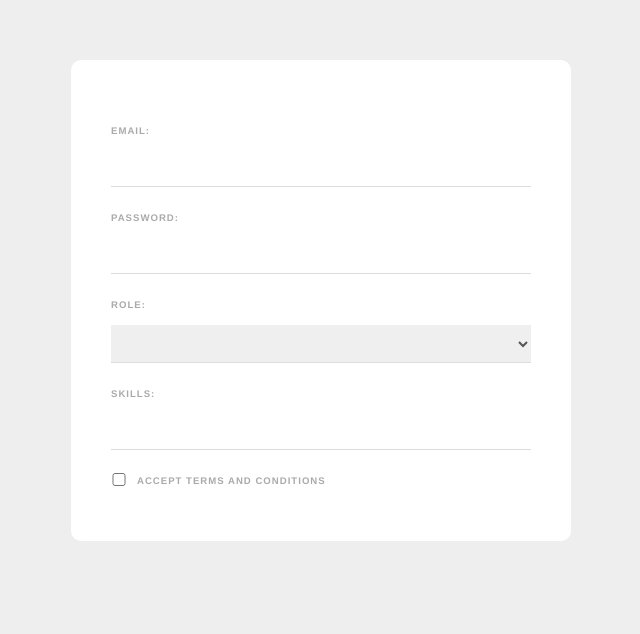
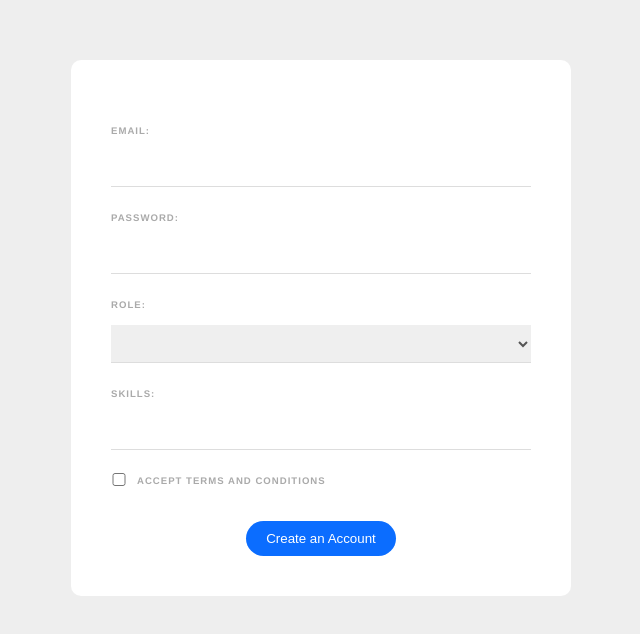
Before and after one commit to Farazzaidi22/Forms-Data-Binding, a Vue app: page / in a window 1280 px wide. Shown: the top 634 px of the page, without its empty margins (319-959 px from the left). Built offline with nearby package versions, Linux system fonts and the light colour scheme.

Commit message:
added delete functions for removing skills, submit and form validation features

```diff
--- a/src/components/SignUpForm.vue
+++ b/src/components/SignUpForm.vue
@@ -1,10 +1,13 @@
 <template>
-  <form>
+  <form @submit.prevent="handleSubmit">
       <label>Email:</label>
       <input type="email" required v-model="email">
 
        <label>Password:</label>
       <input type="password" required v-model="password">
+      <div v-if="passwordError" class="error">
+          {{passwordError}}
+      </div>
 
       <label>Role: </label>
       <select v-model="role">
@@ -15,12 +18,16 @@
       <label>Skills:</label>
       <input type="text" v-model="tempSkill" @keyup.alt="addSkill">
       <div v-for="skill in skills" :key="skill" class="pill">
-              {{skill}}
+          <span  @click="deleteSkill(skill)">{{skill}}</span>
         </div>
 
       <div class="terms">
           <input type="checkbox" v-model="terms" required>
           <label>accept terms and conditions</label>
+      </div>
+
+      <div class="submit">
+          <button>Create an Account</button>
       </div>
 
       <!-- <div>
@@ -53,7 +60,8 @@
             terms: false,
             // names: []
             tempSkill: '',
-            skills: []
+            skills: [],
+            passwordError: ''
         }
     },
 
@@ -65,7 +73,18 @@
                 }
                 this.tempSkill = ''
             }
+        },
 
+        deleteSkill(skill){
+            this.skills = this.skills.filter((item) => {
+                return skill !== item
+            })
+        },
+
+        handleSubmit(){
+            //validate password
+            this.passwordError = this.password.length > 5 ?
+            '' : 'Password must be 6 chars long'
         }
     }
 }
@@ -108,4 +127,37 @@
     position: relative;
     top: 2px;
 }
+
+.pill{
+    display: inline-block;
+    margin: 20px 10px 0 0;
+    padding: 6px 12px;
+    background: #eee;
+    border-radius: 20px;
+    font-size: 12px;
+    letter-spacing: 1px;
+    font-weight: bold;
+    counter-reset: #777;
+    cursor: pointer;
+}
+
+button{
+    background: #0b6dff;
+    border: 0;
+    padding: 10px 20px;
+    margin-top: 20px;
+    color: white;
+    border-radius: 20px;
+}
+
+.submit{
+    text-align: center;
+}
+
+.error{
+    color: #ff0062;
+    margin-top: 10px;
+    font-size: 0.8em;
+    font-weight: bold;
+}
 </style>
```
